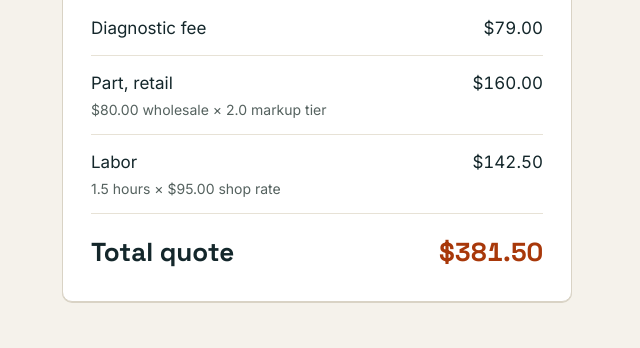
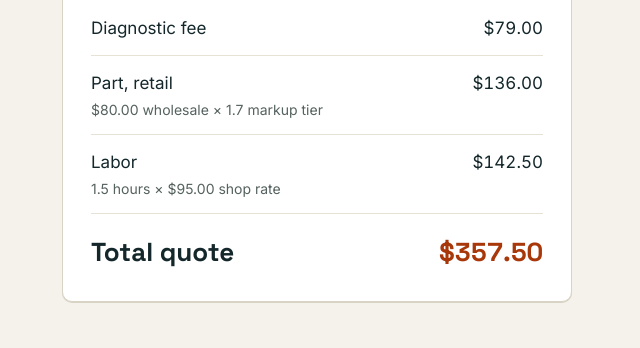
Before and after one commit to petevDSI/Trade-Toolbox-HQ, a plain HTML site: page index.html in a window 1280 px wide. Shown: the part 303-651 px from the top of the page, 636-1276 px from the left. Drawn offline with Linux system fonts and the light colour scheme.

Commit message:
Sample quote matches updated default markup
Co-Authored-By: Claude Sonnet 5.5 <noreply@anthropic.com>
Claude-Session: https://claude.ai/code/session_01RmpUkHJ8Vj5JZAP6dtpgA5

```diff
--- a/index.html
+++ b/index.html
@@ -51,14 +51,14 @@ Trade Toolbox HQ
 </div>
 <div style="display: flex; justify-content: space-between; padding: 14px 0; border-bottom: 1px solid #E7E2D6"><span>Diagnostic fee</span><span style="font-variant-numeric: tabular-nums">$79.00</span></div>
 <div style="padding: 14px 0; border-bottom: 1px solid #E7E2D6">
-<div style="display: flex; justify-content: space-between"><span>Part, retail</span><span style="font-variant-numeric: tabular-nums">$160.00</span></div>
-<div style="font-size: 14px; color: #55625F; margin-top: 2px">$80.00 wholesale × 2.0 markup tier</div>
+<div style="display: flex; justify-content: space-between"><span>Part, retail</span><span style="font-variant-numeric: tabular-nums">$136.00</span></div>
+<div style="font-size: 14px; color: #55625F; margin-top: 2px">$80.00 wholesale × 1.7 markup tier</div>
 </div>
 <div style="padding: 14px 0; border-bottom: 1px solid #E7E2D6">
 <div style="display: flex; justify-content: space-between"><span>Labor</span><span style="font-variant-numeric: tabular-nums">$142.50</span></div>
 <div style="font-size: 14px; color: #55625F; margin-top: 2px">1.5 hours × $95.00 shop rate</div>
 </div>
-<div style="display: flex; justify-content: space-between; align-items: baseline; padding-top: 18px; font-family: 'Space Grotesk', sans-serif; font-weight: 700; font-size: 26px"><span>Total quote</span><span style="font-variant-numeric: tabular-nums; color: #A8380A">$381.50</span></div>
+<div style="display: flex; justify-content: space-between; align-items: baseline; padding-top: 18px; font-family: 'Space Grotesk', sans-serif; font-weight: 700; font-size: 26px"><span>Total quote</span><span style="font-variant-numeric: tabular-nums; color: #A8380A">$357.50</span></div>
 </div>
 </div>
 
```
